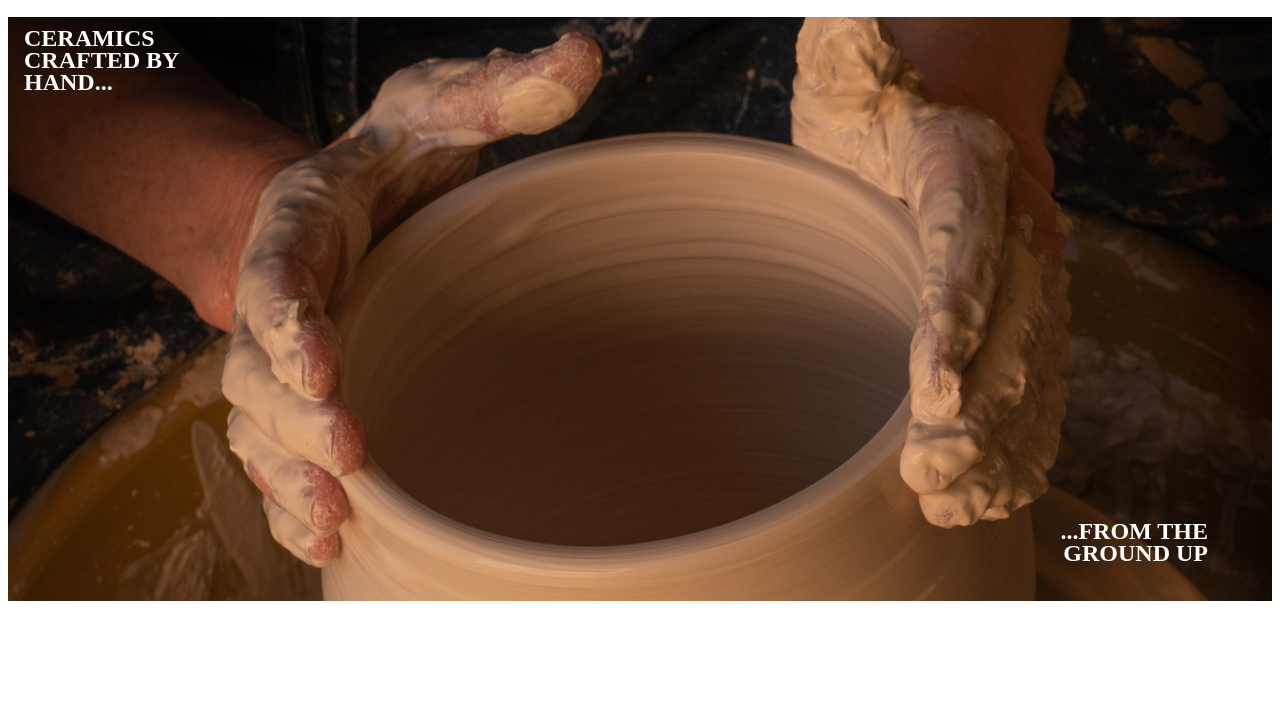
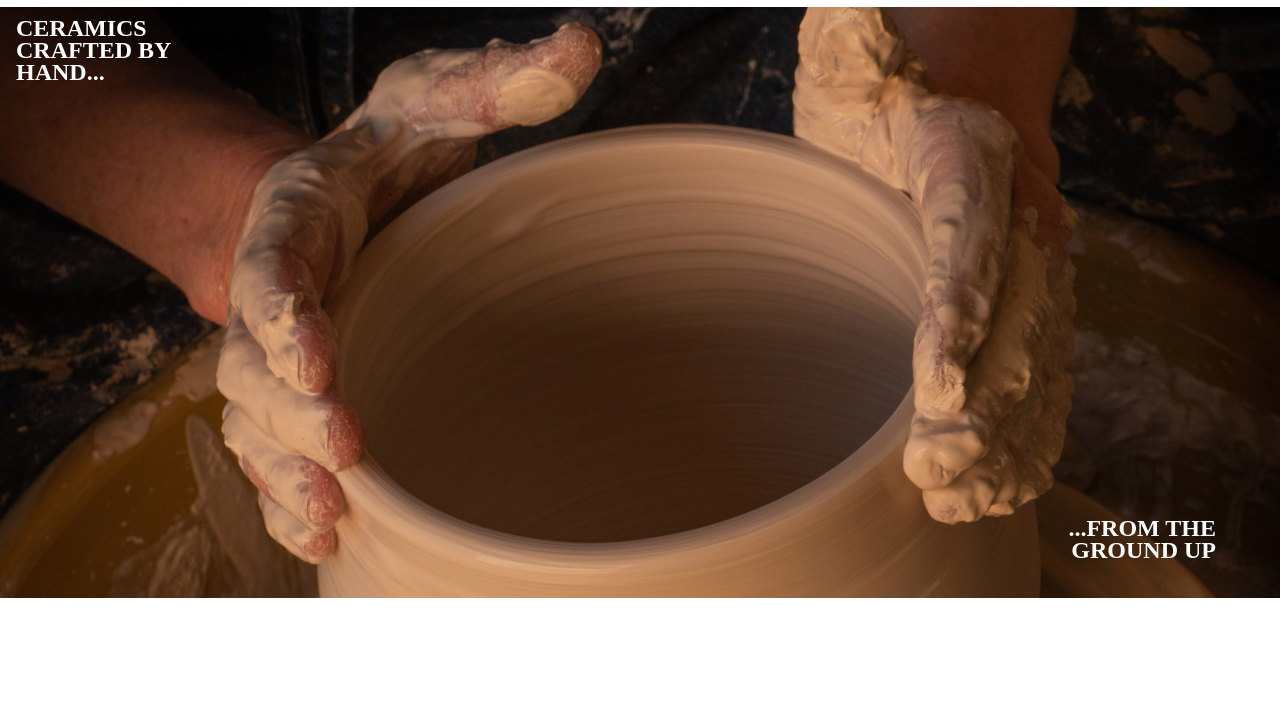
Before and after one commit to HREngCode/CaraCara-eCommerce-Site, a plain HTML site: page index.html in a window 1280 px wide. Shown: the part 86-797 px from the top of the page. Drawn offline with Linux system fonts and the light colour scheme.

Commit message:
Added Default Styling to the Top of Stylesheet

```diff
--- a/styles.css
+++ b/styles.css
@@ -1,8 +1,13 @@
-/* *,*::after,*::before{}
+*,
+*::before,
+*::after{
+    margin: 0;
+    box-sizing: inherit;
+}
 
-html{}
-
-body{} */
+html{
+    box-sizing: border-box;
+}
 
 .header_container{
     height: 75px;
```
